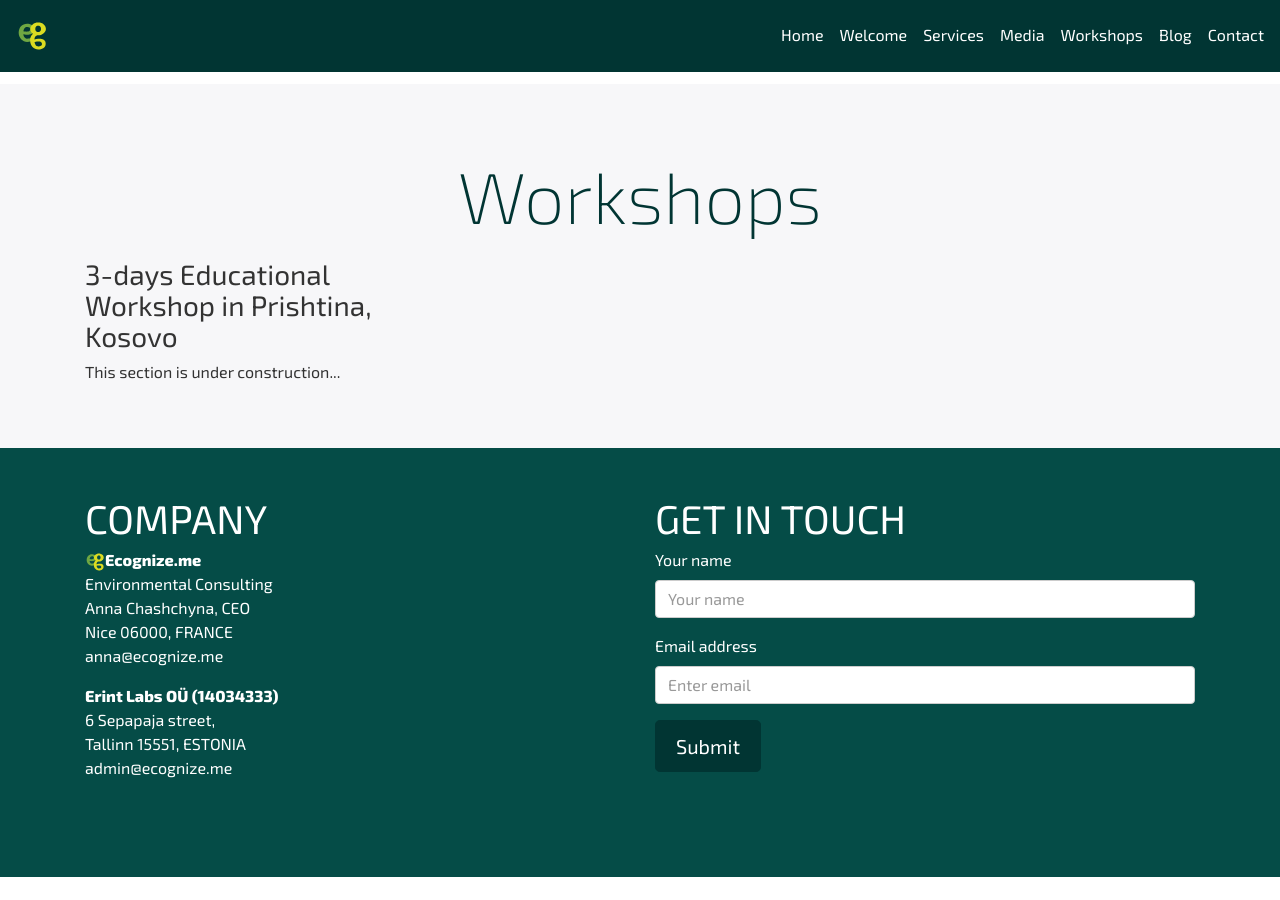
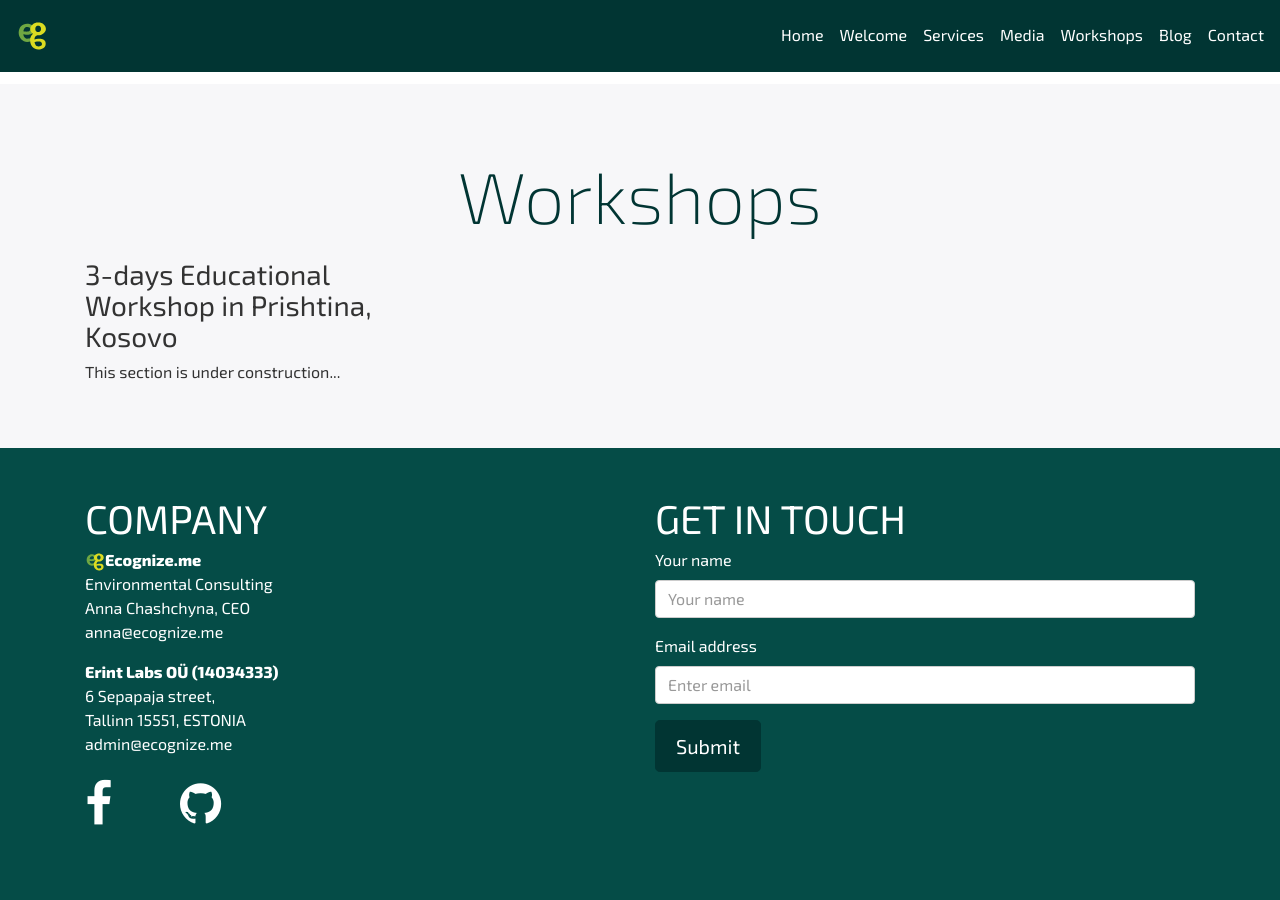
Before and after one commit to Ecognize/Ecognize.github.io, a Jekyll site: the page built from index.html, in a window 1280 px wide and 900 px high, scrolled down 2325 px. Built offline with Jekyll 4.4.1, drawn with Linux system fonts in a browser that asks for light colours; nearby versions of some CDN libraries; before the commit the page ends 3202 px from its top, so only the background shows below that.

Commit message:
Social network profiles added

```diff
--- a/_includes/contacts.html
+++ b/_includes/contacts.html
@@ -7,7 +7,6 @@
                 <p><b><img alt="Ecognize.me Logo" height="20" src="ecognize.me-transparent.svg" />Ecognize.me</b><br />
                 Environmental Consulting<br />
                 Anna Chashchyna, CEO &nbsp; &nbsp; &nbsp; &nbsp; &nbsp; &nbsp;&nbsp;<br />
-                Nice 06000, FRANCE &nbsp; &nbsp; &nbsp; &nbsp; &nbsp; &nbsp;&nbsp;<br />
                 <a href="mailto:anna@ecognize.me">anna@ecognize.me</a></p>
 
                 <p><b>Erint Labs OÜ (14034333)</b><br />
@@ -16,11 +15,31 @@
                 <a href="mailto:admin@ecognize.me">admin@ecognize.me</a></p>
 
                 <div class="m-y-2 m-y-lg row text-center">
-                    <div class="col-xs-4 text-left"></div>
+                    <div class="col-xs-2 text-left">
+                      <a href="https://facebook.com/Ecognize" target="_blank">
+                        <i class="fa fa-facebook fa-3x wow bounceIn" data-wow-delay=".1s"></i>
+                      </a>
+                    </div>
 
-                    <div class="col-xs-4 text-left"></div>
+                    <div class="col-xs-2 text-left">
+                      <a href="https://github.com/Ecognize" target="_blank">
+                        <i class="fa fa-github fa-3x wow bounceIn" data-wow-delay=".1s"></i>
+                      </a>
+                    </div>
 
-                    <div class="col-xs-4 text-left"></div>
+                    <!-- TODO: add youtube and twitter accounts  -->
+
+                    <div class="col-xs-2 text-left">
+                      <!-- <a href="https://www.twitter.com" target="_blank">
+                        <i class="fa fa-twitter fa-3x wow bounceIn" data-wow-delay=".1s"></i>
+                      </a> -->
+                    </div>
+
+                    <div class="col-xs-2 text-left">
+                      <!-- <a href="https://www.youtube.com" target="_blank">
+                        <i class="fa fa-youtube fa-3x wow bounceIn" data-wow-delay=".1s"></i>
+                      </a> -->
+                    </div>
                 </div>
             </div>
 
```
